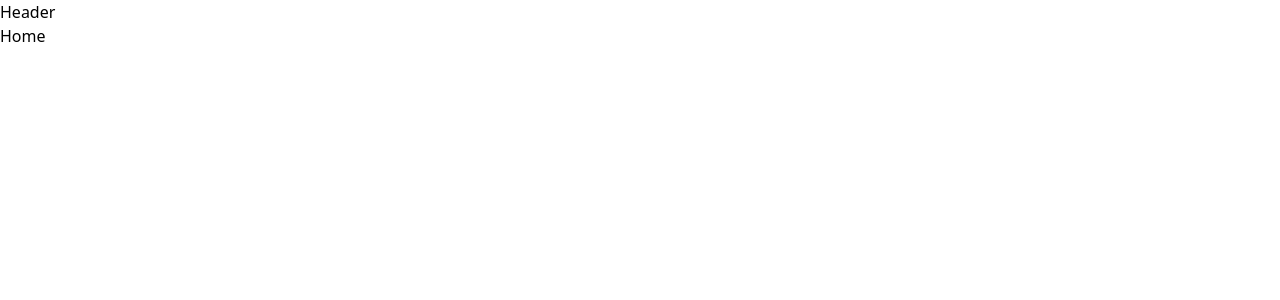
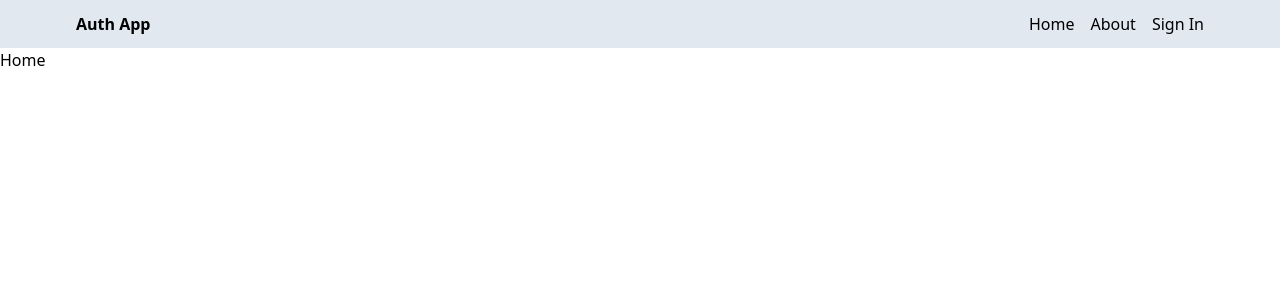
Before and after one commit to theallSparky/mern-jwt-redux, a React (Vite) app in the folder client/: page / in a window 1280 px wide. Shown: the top 300 px of the page. Built offline with nearby package versions, Linux system fonts and the light colour scheme.

Commit message:
Added home page link

```diff
--- a/client/src/components/Header.jsx
+++ b/client/src/components/Header.jsx
@@ -1,3 +1,18 @@
+import { Link } from "react-router-dom";
+
 export default function Header() {
-  return <div>Header</div>;
+  return (
+    <div className="bg-slate-200">
+      <div className="flex justify-between items-center max-w-6xl mx-auto p-3">
+        <Link to="/">
+          <h1 className="font-bold">Auth App</h1>
+        </Link>
+        <ul className="flex gap-4">
+          <li>Home</li>
+          <li>About</li>
+          <li>Sign In</li>
+        </ul>
+      </div>
+    </div>
+  );
 }
```
